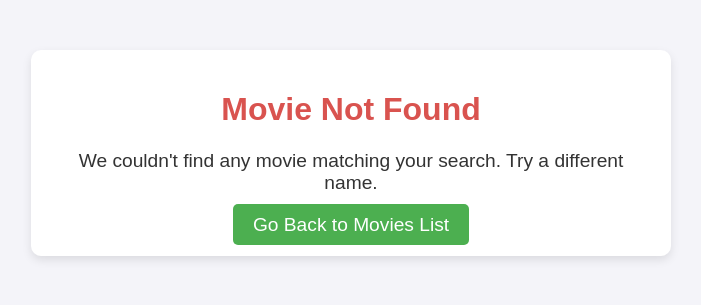
After one commit to joshmiddlecote/cs22, a FastAPI app: template templates/no_movie_found.html in a window 1280 px wide. The commit adds this page. Shown: the top 305 px of the page, without its empty margins (289-990 px from the left). Run offline with FastAPI, Linux system fonts and the light colour scheme; the template is opened without the code that fills it, so the values that code supplies are empty.

Commit message:
add search box, logic and sql query for searching by movie title

```diff
--- a/api/main.py
+++ b/api/main.py
@@ -43,3 +43,13 @@ def read_root(
 def read_movie(request: Request, movie_id: int):
     movie = movie_queries.get_movie_by_movie_id(movie_id)
     return templates.TemplateResponse("movie.html", {"request": request, "movie": movie})
+
+@app.get("/movies/name/{movie_name}")
+def read_movie_name(request: Request, movie_name: str):
+    print(movie_name)
+    movie = movie_queries.get_movie_by_movie_name(movie_name)
+
+    if movie is None:
+        return templates.TemplateResponse("no_movie_found.html", {"request": request})
+
+    return templates.TemplateResponse("movie.html", {"request": request, "movie": movie})
--- /dev/null
+++ b/templates/no_movie_found.html
@@ -0,0 +1,52 @@
+<!DOCTYPE html>
+<html lang="en">
+<head>
+    <meta charset="UTF-8">
+    <meta name="viewport" content="width=device-width, initial-scale=1.0">
+    <title>Movie Not Found</title>
+    <style>
+        body {
+            font-family: 'Arial', sans-serif;
+            text-align: center;
+            background-color: #f4f4f9;
+            color: #333;
+            margin: 0;
+            padding: 50px;
+        }
+        .container {
+            max-width: 600px;
+            margin: auto;
+            background: white;
+            padding: 20px;
+            border-radius: 10px;
+            box-shadow: 0 4px 10px rgba(0, 0, 0, 0.1);
+        }
+        h1 {
+            font-size: 2em;
+            color: #d9534f;
+        }
+        p {
+            font-size: 1.2em;
+            margin-bottom: 20px;
+        }
+        a {
+            text-decoration: none;
+            background-color: #4CAF50;
+            color: white;
+            padding: 10px 20px;
+            border-radius: 5px;
+            font-size: 1.2em;
+        }
+        a:hover {
+            background-color: #45a049;
+        }
+    </style>
+</head>
+<body>
+    <div class="container">
+        <h1>Movie Not Found</h1>
+        <p>We couldn't find any movie matching your search. Try a different name.</p>
+        <a href="/movies">Go Back to Movies List</a>
+    </div>
+</body>
+</html>
```
Also changed, not shown: api/movies/queries.py (+22 -0 lines), templates/index.html (+34 -0 lines).
